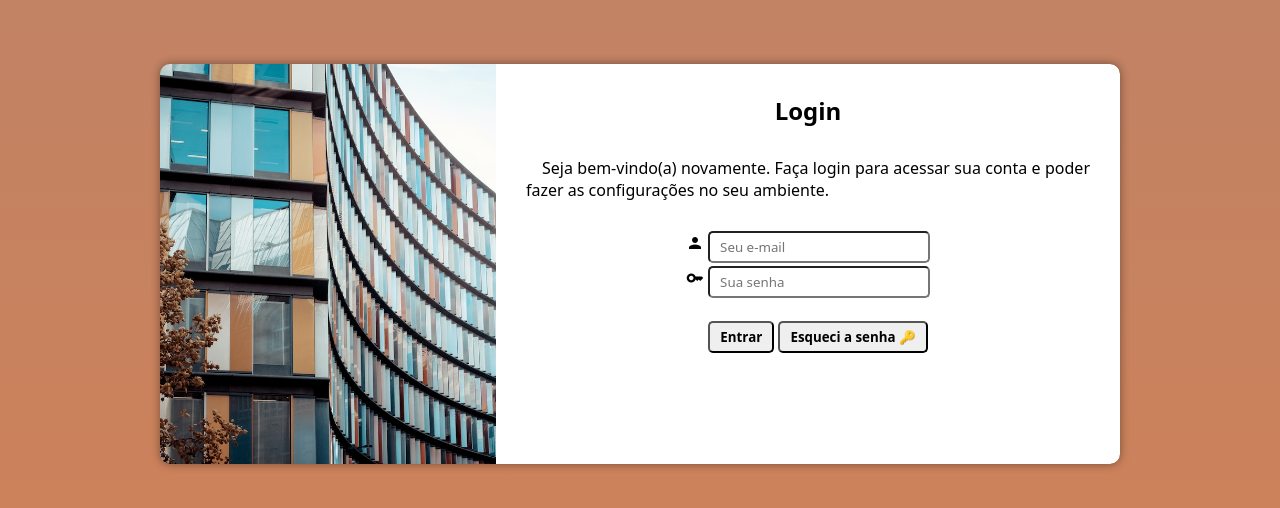
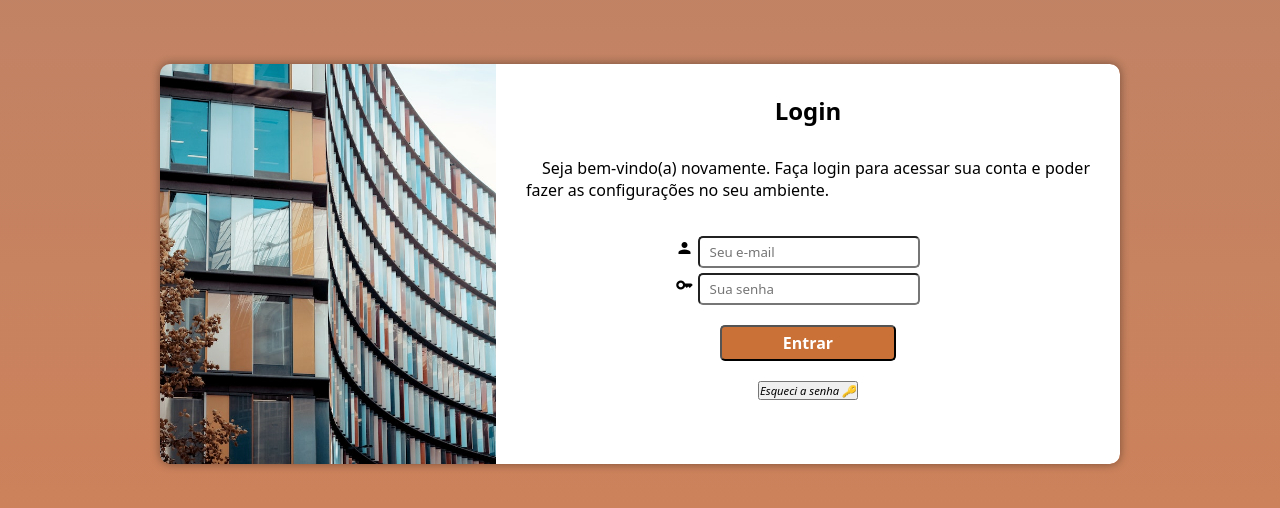
Before and after one commit to andersonroldao/projeto-login, a plain HTML site: page index.html in a window 1280 px wide. Shown: the part 136-644 px from the top of the page. Drawn offline with Linux system fonts and the light colour scheme.

Commit message:
Update style.css
layout adjustment

```diff
--- a/style/style.css
+++ b/style/style.css
@@ -29,7 +29,7 @@ main section {
     text-align: center;
     box-shadow: 0px 0px 10px rgba(0, 0, 0, 0.411);
     border-radius: 10px;
-    transition: .3s;
+    transition: .2s;
 }
 
 main section div#imgLogin {
@@ -45,21 +45,28 @@ main section div#login {
 }
 
 main section div#login h1 {
-    padding-top: 25px;
+    padding-top: 20px;
 }
 
 main section div#login p {
-    padding: 25px;
+    padding: 20px;
     text-indent: 1em;
     text-align: justify;
 }
 
 main section div#login .material-icons {
     font-size: 18px;
+    margin-left: -21px;
 }
 
-main section div input {
-    margin: 0px 0px 3px 0px;
+main section div input#email {
+    margin: 5px 0px;
+    padding: 5px 10px;
+    border-radius: 5px;
+}
+
+main section div input#senha {
+    margin-bottom: 20px;
     padding: 5px 10px;
     border-radius: 5px;
 }
@@ -70,10 +77,18 @@ main section form input[type=submit]:hover {
 }
 
 main section div input#entrar {
-    margin: 20px 0px 0px 20px;
+    display: block;
+    margin: auto;
+    padding: 5px 61px;
+    background-color: rgb(201, 113, 55);
+    color: white;
+    font-size: 1em;
     font-weight: bolder;
+    border-radius: 5px;
 }
 
 main section div input#esqueciSenha {
-    font-weight: bolder;
+    margin-top: 20px;
+    font-size: 0.7em;
+    font-style: italic;
 }
```
